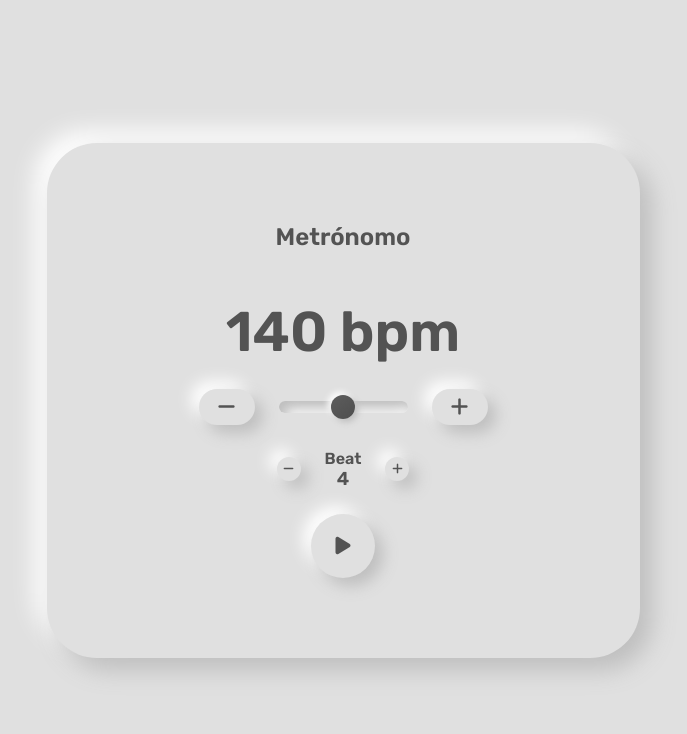
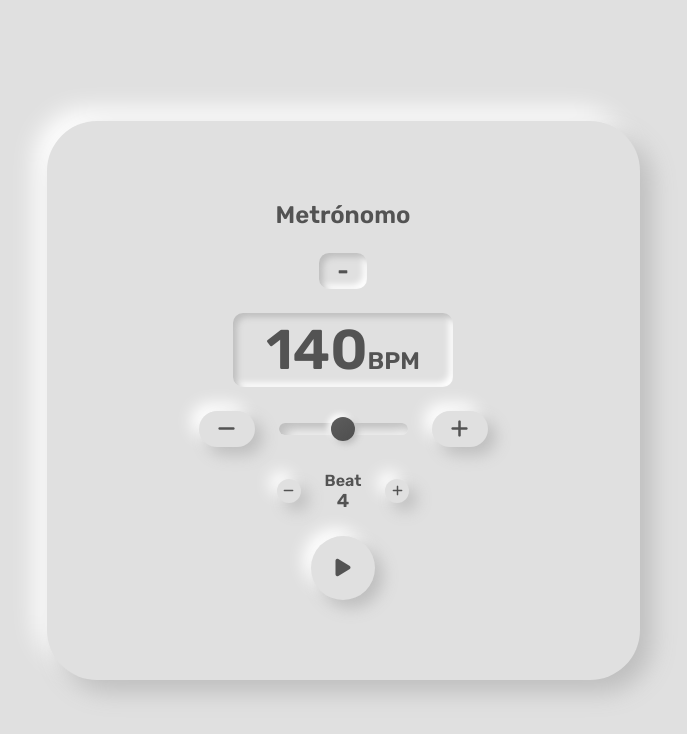
Before and after one commit to arielcaroprese/metronomo, a plain HTML site: page index.html in a window 1280 px wide. Shown: the whole page, without its empty margins (297-984 px from the left). Drawn offline with Linux system fonts and the light colour scheme.

Commit message:
[ADD] Estilos del contador de Beats y BPM

```diff
--- a/index.html
+++ b/index.html
@@ -17,11 +17,11 @@
         <div>
             <h1>Metrónomo</h1>
         </div>
-        <div>
-            <h2 id="contadorBeat"></h2>
+        <div class="contenedorBeat">
+            <h2 id="contadorBeat">-</h2>
         </div>
-        <div>
-            <p class="textoBPM"><span id="numeroBPM">140</span> bpm</p>
+        <div class="contenedorBPM">
+            <p class="textoBPM"><span id="numeroBPM">140</span>BPM</p>
         </div>
         <div class="ajusteBPM">
             <div id="botonRestarBPM" class="bpm">
--- a/style.css
+++ b/style.css
@@ -19,11 +19,6 @@ main {
     height: 100vh;
 }
 
-.creditos {
-    position: absolute;
-    bottom: 16px;
-}
-
 .contenedorMetro {
     display: flex;
     flex-direction: column;
@@ -31,12 +26,12 @@ main {
     align-items: center;
     text-align: center;
     padding: 10vh 10vw;
+    margin: 0 16px;
     border-radius: 50px;
     background: #e0e0e0;
     box-shadow:  12px 12px 24px #bebebe,
                 -12px -12px 24px #ffffff;
     gap: 24px;
-
 }
 
 .bpm {
@@ -45,7 +40,29 @@ main {
     justify-content: center;
 }
 
+.contenedorBPM {
+    border-radius: 10px;
+    background: #e0e0e0;
+    box-shadow: inset 4px 4px 6px #bebebe,
+            inset -4px -4px 6px #ffffff;
+    padding: 4px;
+    width: 220px;
+}
+
+.contenedorBeat {
+    border-radius: 10px;
+    background: #e0e0e0;
+    box-shadow: inset 4px 4px 6px #bebebe,
+            inset -4px -4px 6px #ffffff;
+    padding: 4px;
+    width: 48px;
+}
+
 .textoBPM {
+    font-size: 24px;
+}
+
+#numeroBPM {
     font-size: 56px;
 }
 
```
